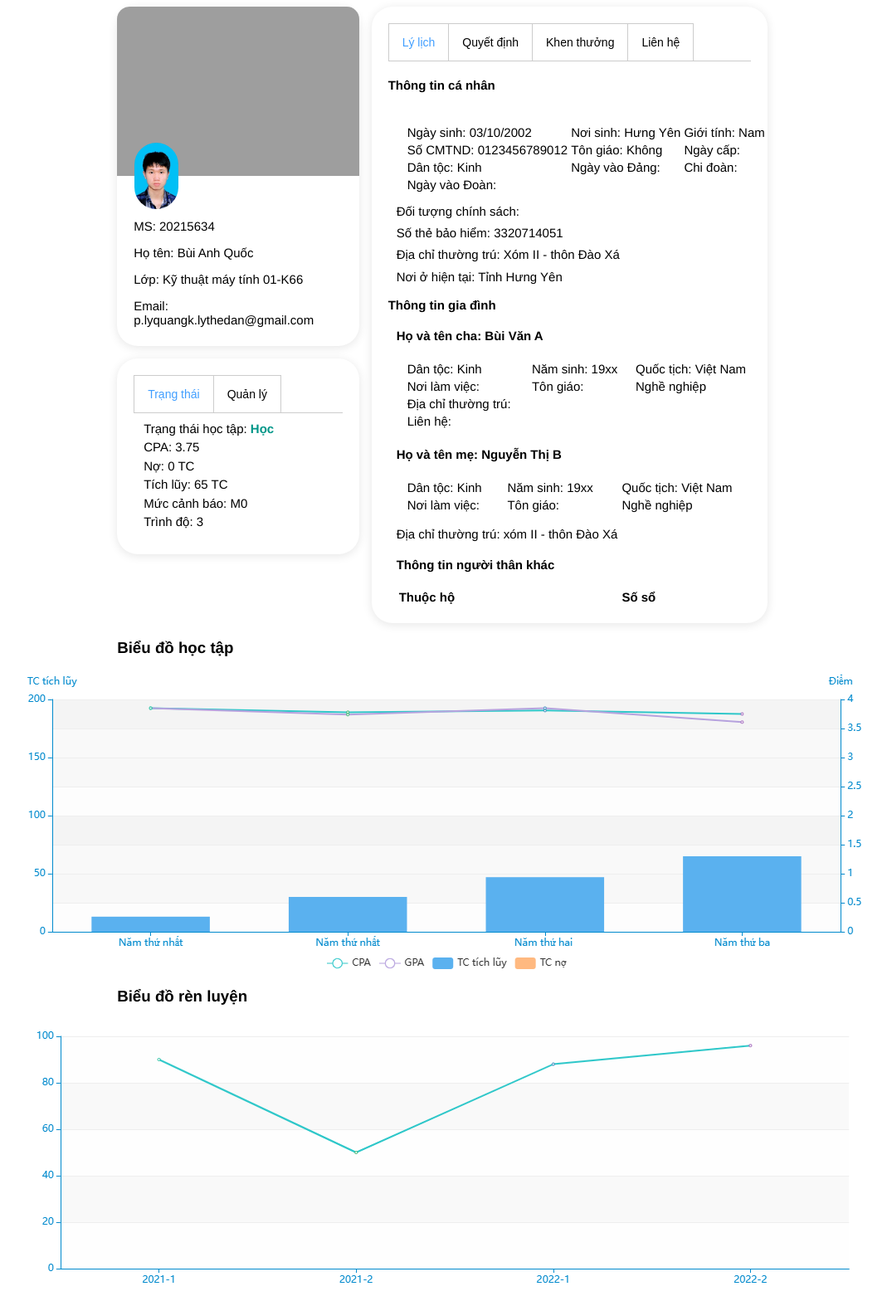
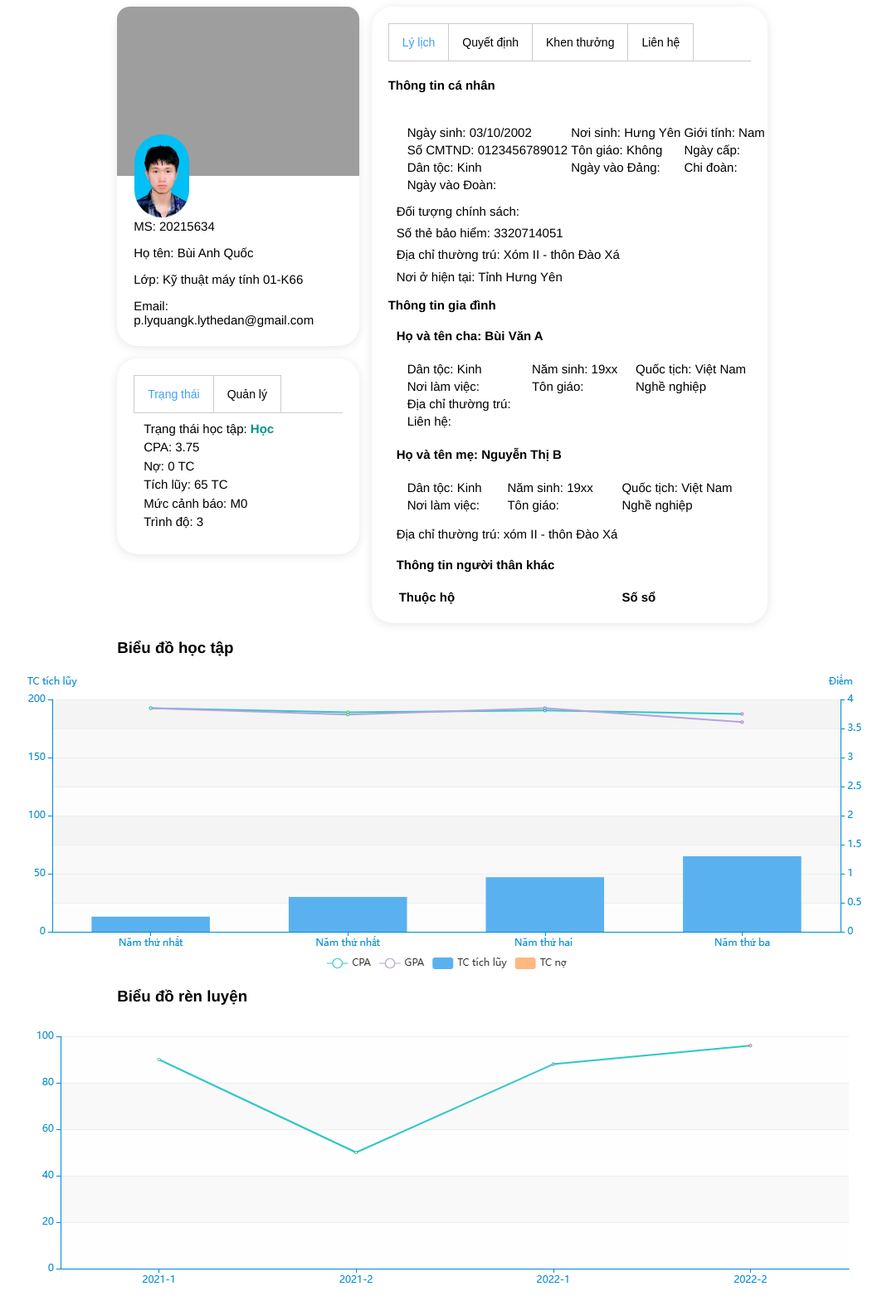
Before and after one commit to liguang612/web, a PHP site: page / in a window 1280 px wide. Shown: the whole page at 83% size, without its empty margins (107-1176 px from the left). Run offline with PHP 8.4, Linux system fonts and the light colour scheme; grey boxes are pictures that could not be loaded.

Commit message:
Sửa avatar

```diff
--- a/week2/style.css
+++ b/week2/style.css
@@ -1,9 +1,9 @@
 #avatar {
-    border-radius: 40px;
-    height: 80px;
+    border-radius: 50px;
+    height: 100px;
     left: 7%;
     position: absolute;
-    top: calc(50% - 40px);
+    top: calc(50% - 50px);
     z-index: 1;
 }
 
```
